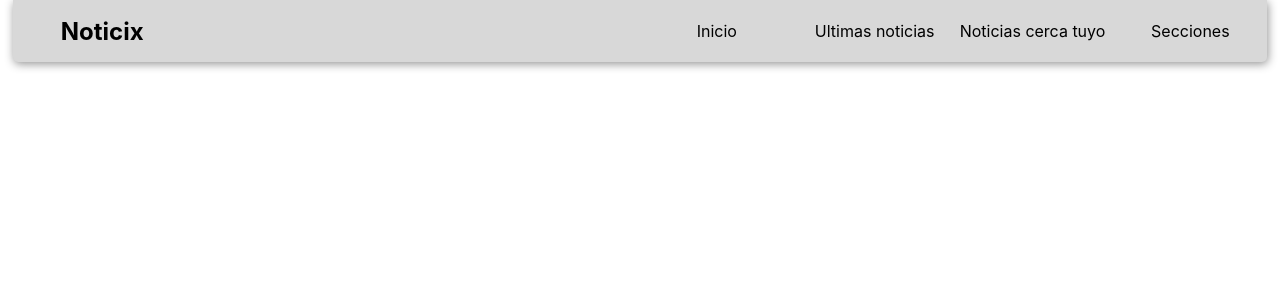
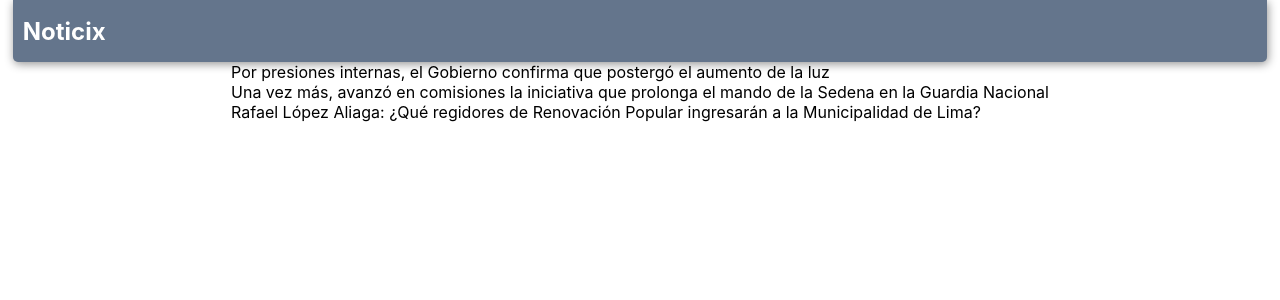
Before and after one commit to urielmilgron/reactproject, a React (Create React App) app: page / in a window 1280 px wide. Shown: the top 300 px of the page. Built offline with nearby package versions, Linux system fonts and the light colour scheme.

Commit message:
Changed navigation menu and added the asyncMock

```diff
--- a/src/App.js
+++ b/src/App.js
@@ -7,6 +7,7 @@ function App() {
   return (
     <>
     <Navbar/>
+    <ItemNoticeContainer/>
     </>
   );
 }
--- a/src/components/BurguerMenu.jsx
+++ b/src/components/BurguerMenu.jsx
@@ -24,7 +24,7 @@ const Burguer = styled.div`
   display: inline-block;
 }
 .nav-icon-5 span{
-  background-color:#444444;
+  background-color:#F0F0F2;
   position: absolute;
   border-radius: 2px;
   transition: .3s cubic-bezier(.8, .5, .2, 1.4);
--- a/src/components/Item.jsx
+++ b/src/components/Item.jsx
@@ -1,9 +1,9 @@
 import React from 'react';
 
-const Item = () => {
+const Item = ({notice}) => {
     return (
         <div>
-
+            {notice.title}
         </div>
     );
 }
--- a/src/components/ItemList.jsx
+++ b/src/components/ItemList.jsx
@@ -1,10 +1,11 @@
 import React from 'react';
+import Item from './Item'
 
-const ItemList = () => {
+const ItemList = ({notices}) => {
     return (
-        <div>
-
-        </div>
+        <>
+        {notices.map(notice => <Item key={notice.id} notice={notice}/>)}
+        </>
     );
 }
 
--- a/src/components/ItemNoticeContainer.jsx
+++ b/src/components/ItemNoticeContainer.jsx
@@ -1,11 +1,29 @@
-import React from 'react';
+import React, { useState, useEffect } from "react";
+import styled from "styled-components";
+import { getNotices } from "../asyncMock";
+import ItemList from "./ItemList";
 
 const ItemNoticeContainer = () => {
-    return (
-        <div>
-
-        </div>
-    );
-}
+  const [notices, setNotices] = useState([]);
+  console.log(notices);
+  useEffect(() => {
+    getNotices().then((notices) => {
+      setNotices(notices);
+    });
+  });
+  return (
+    <Main>
+      <section>
+        <ItemList notices={notices} />
+      </section>
+    </Main>
+  );
+};
 
 export default ItemNoticeContainer;
+
+const Main = styled.main`
+  display: flex;
+  justify-content: space-around;
+  align-items: center;
+`;
--- a/src/components/Navbar.jsx
+++ b/src/components/Navbar.jsx
@@ -34,10 +34,11 @@ const Header = styled.header`
   align-items: center;
 `;
 const NavContainer = styled.nav`
-  border-bottom-left-radius: 5px;
+  /* border-bottom-left-radius: 5px;
   border-bottom-right-radius: 5px;
-  background-color: #d8d8d8;
+  background-color: #64758C;
   margin: 0;
+  padding: 0;
   display: flex;
   justify-content: space-between;
   align-items: center;
@@ -46,6 +47,7 @@ const NavContainer = styled.nav`
   box-shadow: 1px 2px 10px #0000006e;
   h2 {
     margin-left: 3rem;
+    color: #F0F0F2;
   }
   .navLinks {
     position: absolute;
@@ -71,22 +73,38 @@ const NavContainer = styled.nav`
     }
   }
   .navLinks.active {
-    width: 100%;
+    border-bottom-left-radius: 5px;
+    border-bottom-right-radius: 5px;
+    width: 98%;
     height: 300px;
     display: flex;
     flex-direction: column;
+    background-color: #3E3E40;
     align-items: center;
     position: absolute;
-    top: 12%;
+    top: 7.5%;
+    z-index: -1;
     left: 0;
     right: 0;
     text-align: center;
+    animation:  1s navAnimation alternate forwards;
+    @media (max-width: 375px ){
+      top: 10%;
+    }
     a{
       width: 40%;
     }
   }
+  @keyframes navAnimation{
+    0%{
+      height: 0;
+    }
+    100%{
+      height: 300px;
+    }
+  }
   div a {
-    color: black;
+    color: #F0F0F2;
     display: flex;
     justify-content: center;
     align-items: center;
@@ -94,7 +112,54 @@ const NavContainer = styled.nav`
     text-align: center;
     height: 80%;
     width: 24.5%;
+  } */
+
+  //Nuevo header
+  border-bottom-left-radius: 5px;
+  border-bottom-right-radius: 5px;
+  background-color: #64758C;
+  display: flex;
+  justify-content: space-between;
+  align-items: center;
+  width: 98%;
+  height: 62px;
+  box-shadow: 1px 2px 10px #0000006e;
+ h2{
+  color: white;
+  margin-left: 10px;
+ }
+  .navLinks{
+    position: absolute;
+    top: -200px;
   }
+  .navLinks.active{
+    width: 98%;
+    display: flex;
+    flex-direction: column;
+    justify-content: space-around;
+    top:10%;
+    background-color: #BDBDBF;
+    box-shadow: 1px 2px 10px #0000006e;
+    animation: aparecer 1s alternate forwards;
+  }
+  @keyframes aparecer {
+    0%{
+      height: 0px;
+    }
+    100%{
+      height: 300px;
+    }
+  }
+  div a{
+      color: white;
+      text-decoration: none;
+      font-style: normal;
+      background-color: #3E3E40;
+      display: flex;
+      justify-content: center;
+      align-items: center;
+      height: 24.8%;
+    }
   //Ocultamos el menú cuando pase cierto tamaño.
   .burguer {
     @media (min-width: 768px) {
```
